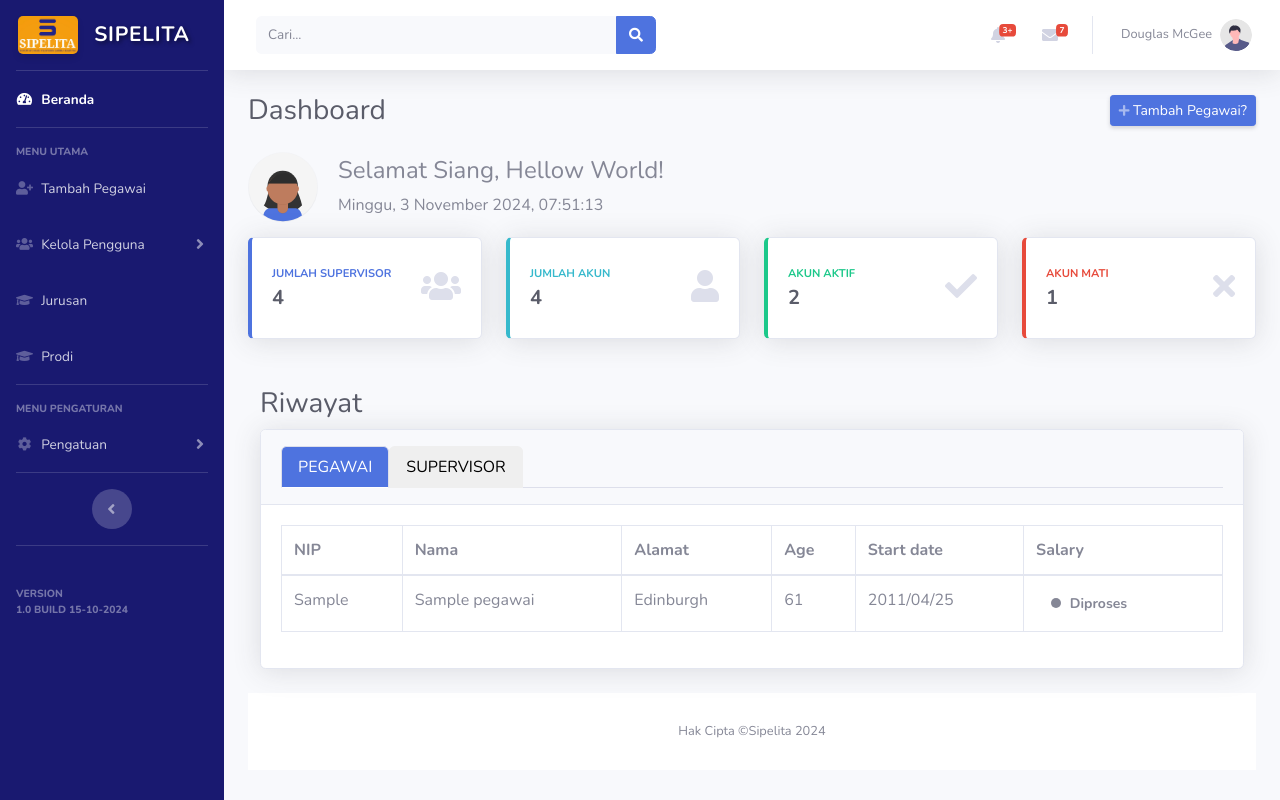
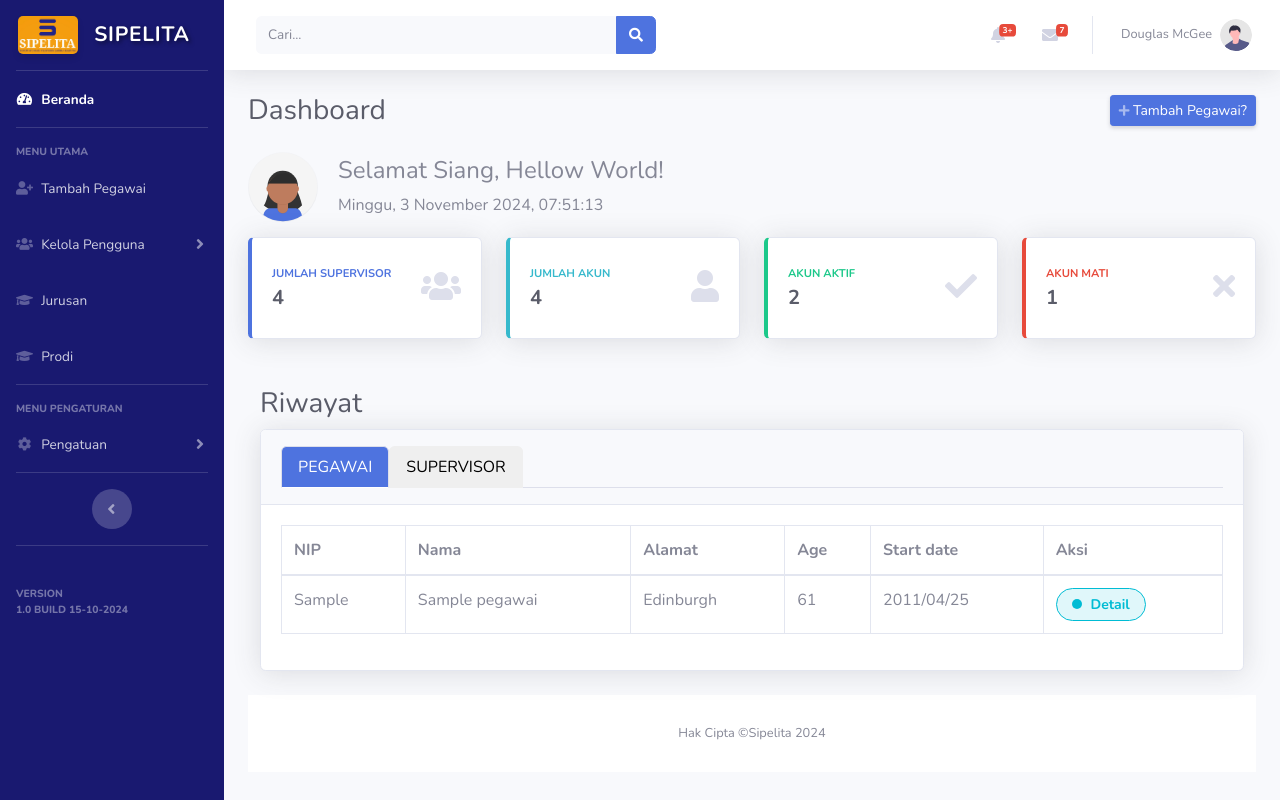
Before and after one commit to Nabil-Aditya/Sipelita, a PHP site: page /admin/index.php in a window 1280 px wide. Run offline with PHP 8.4, Linux system fonts and the light colour scheme; data comes from the database, SQL or seed files in the repository; tables that the repository leaves empty or names only in its code hold one stand-in row (values such as "Sample post"); some libraries are stand-ins or nearby versions.

Commit message:
Update index.php

```diff
--- a/admin/index.php
+++ b/admin/index.php
@@ -689,25 +689,25 @@ $total_rejected = $row_rejected['total_rejected'];
                                                             <th>Alamat</th>
                                                             <th>Age</th>
                                                             <th>Start date</th>
-                                                            <th>Salary</th>
+                                                            <th>Aksi</th>
                                                         </tr>
                                                     </thead>
                                                     <tbody>
                                                         <?php foreach ($get_pegawai as $data) { ?>
                                                             <tr>
-                                                            <td><?=$data['nip']?></td>
-                                                            <td><?=$data['nama']?></td>
+                                                                <td><?= $data['nip'] ?></td>
+                                                                <td><?= $data['nama'] ?></td>
                                                                 <td>Edinburgh</td>
                                                                 <td>61</td>
                                                                 <td>2011/04/25</td>
                                                                 <td>
-                                                                <span class="status-button in-process">
+                                                                    <span class="status-button detail" onclick="window.location.href='view_profile.php'">
                                                                         <span class="dot"></span>
-                                                                    Diproses
+                                                                        Detail
                                                                     </span>
                                                                 </td>
                                                             </tr>
-                                                        <?php }?>
+                                                        <?php } ?>
 
 
                                                     </tbody>
@@ -737,9 +737,9 @@ $total_rejected = $row_rejected['total_rejected'];
                                                             <td>61</td>
                                                             <td>2011/04/25</td>
                                                             <td>
-                                                                <span class="status-button in-process">
+                                                                <span class="status-button detail" onclick="window.location.href='view_profile.php'">
                                                                     <span class="dot"></span>
-                                                                    Diproses
+                                                                    Detail
                                                                 </span>
                                                             </td>
                                                         </tr>
@@ -750,9 +750,9 @@ $total_rejected = $row_rejected['total_rejected'];
                                                             <td>63</td>
                                                             <td>2011/07/25</td>
                                                             <td>
-                                                                <span class="status-button accepted">
+                                                                <span class="status-button detail" onclick="window.location.href='view_profile.php'">
                                                                     <span class="dot"></span>
-                                                                    Diterima
+                                                                    Detail
                                                                 </span>
                                                             </td>
                                                         </tr>
@@ -763,9 +763,9 @@ $total_rejected = $row_rejected['total_rejected'];
                                                             <td>66</td>
                                                             <td>2009/01/12</td>
                                                             <td>
-                                                                <span class="status-button rejected">
+                                                                <span class="status-button detail" onclick="window.location.href='view_profile.php'">
                                                                     <span class="dot"></span>
-                                                                    Ditolak
+                                                                    Detail
                                                                 </span>
                                                             </td>
                                                         </tr>
```
Lines whose indentation alone changed are shown as unchanged.
